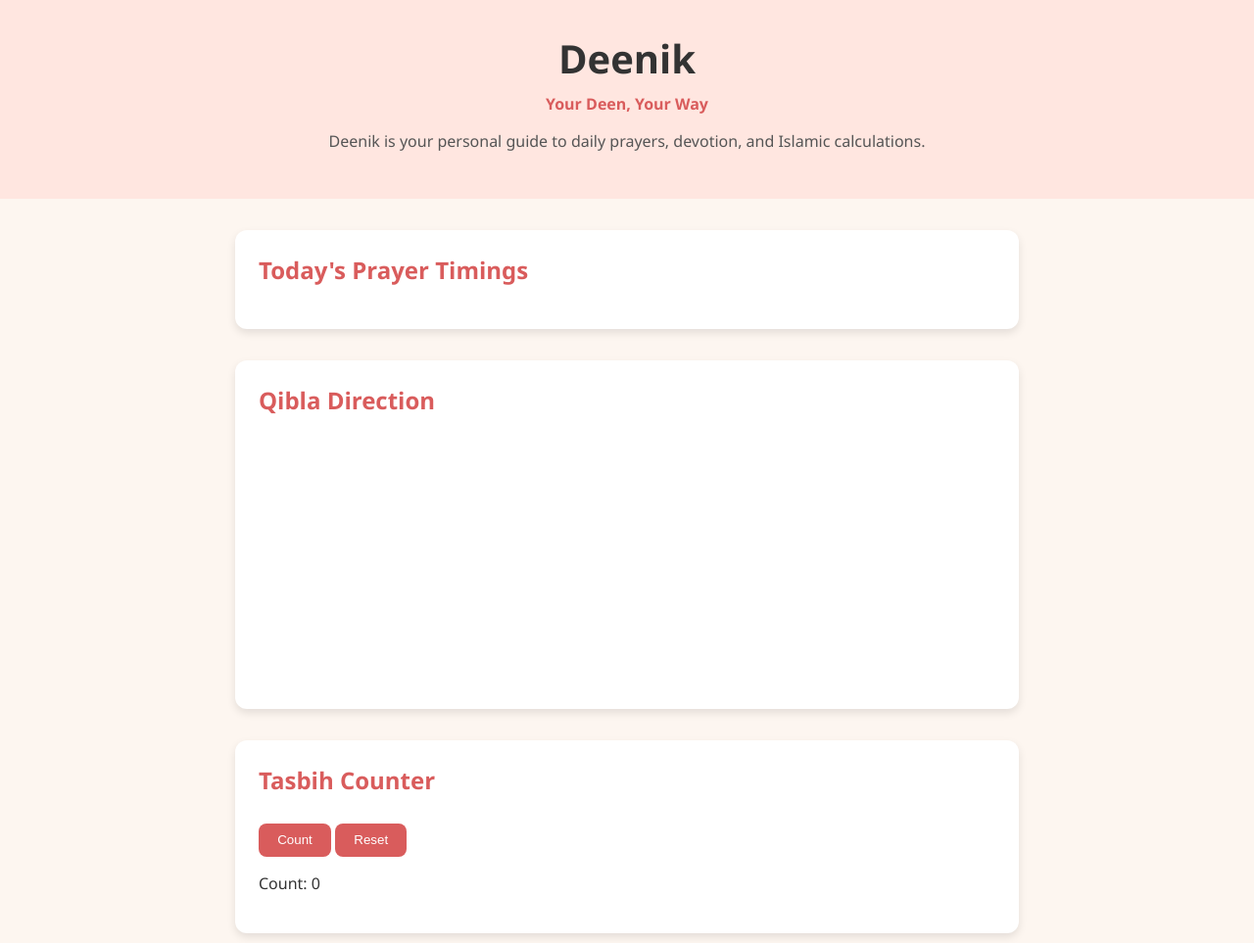
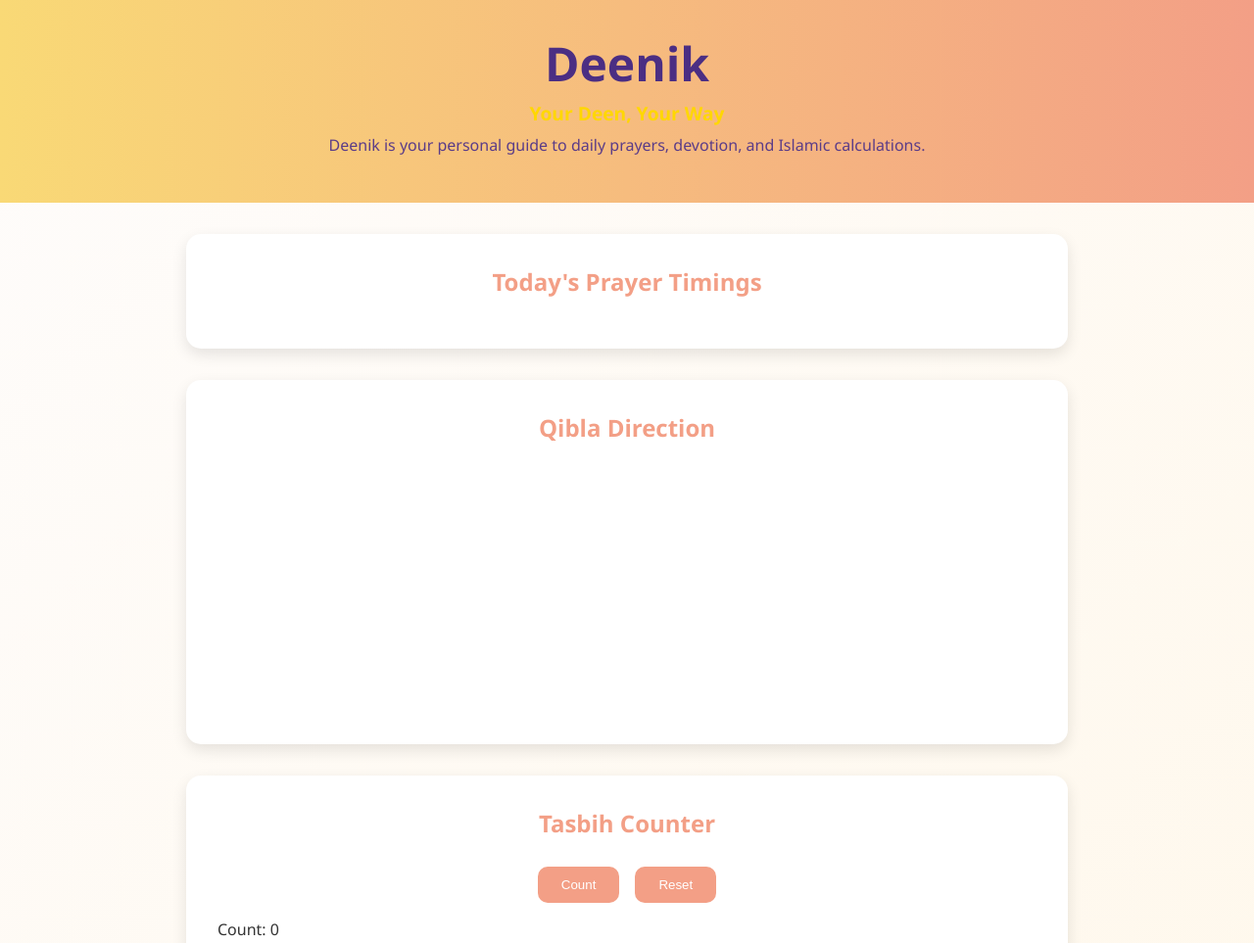
Before and after one commit to m7-bytes/Deenik, a plain HTML site: page index.html in a window 1280 px wide. Shown: the top 963 px of the page at 98% size. Drawn offline with nearby package versions, Linux system fonts and the light colour scheme.

Commit message:
Update style.css

```diff
--- a/style.css
+++ b/style.css
@@ -2,79 +2,95 @@ body {
   font-family: 'Segoe UI', Tahoma, Geneva, Verdana, sans-serif;
   margin: 0;
   padding: 0;
-    background: #fdf6f0;
+  background: linear-gradient(135deg, #fefcfb, #fff7e8);
   color: #333;
 }
 
 header {
   text-align: center;
   padding: 2rem 1rem;
-    background-color: #ffe6e0;
+  background: linear-gradient(to right, #f9d976, #f39f86);
+  color: #4b2e83;
 }
 
 header h1 {
   margin: 0;
-    font-size: 2.5rem;
+  font-size: 3rem;
+}
+
+.tagline {
+  display: block;
+  font-size: 1.2rem;
+  font-weight: bold;
+  color: #ffd700; /* Gold */
+  margin-top: 0.3rem;
 }
 
 header p {
   font-size: 1rem;
-    color: #555;
-}
-
-.tagline {
-    display: block;
   margin-top: 0.5rem;
-    font-weight: bold;
-    color: #d95c5c;
+  color: #5b3c88;
 }
 
 main {
   padding: 2rem 1rem;
+  max-width: 900px;
+  margin: 0 auto;
   display: grid;
   grid-template-columns: 1fr;
   gap: 2rem;
-    max-width: 800px;
-    margin: 0 auto;
 }
 
 section {
   background: #fff;
-    padding: 1.5rem;
-    border-radius: 12px;
-    box-shadow: 0 4px 8px rgba(0,0,0,0.1);
+  padding: 2rem;
+  border-radius: 15px;
+  box-shadow: 0 6px 15px rgba(0,0,0,0.1);
 }
 
 section h2 {
   margin-top: 0;
-    color: #d95c5c;
+  color: #f39f86;
+  text-align: center;
 }
 
 button {
-    background-color: #d95c5c;
+  background-color: #f39f86;
   color: white;
   border: none;
-    padding: 0.6rem 1.2rem;
-    border-radius: 8px;
+  padding: 0.7rem 1.5rem;
+  border-radius: 10px;
   cursor: pointer;
   margin-top: 0.5rem;
+  transition: all 0.3s ease;
 }
 
 button:hover {
-    background-color: #c14f4f;
+  background-color: #e07b63;
 }
 
 input {
   padding: 0.5rem;
-    border-radius: 6px;
+  border-radius: 8px;
   border: 1px solid #ccc;
   width: 100%;
-    margin-top: 0.3rem;
+  margin: 0.3rem 0 1rem 0;
 }
 
 footer {
   text-align: center;
   padding: 1rem;
+  background-color: #f9d976;
   margin-top: 2rem;
-    background-color: #ffe6e0;
 }
+
+.tasbih-controls {
+  display: flex;
+  gap: 1rem;
+  justify-content: center;
+  margin-bottom: 0.5rem;
+}
+
+.zakat-inputs label {
+  font-weight: bold;
+}
```
Lines whose indentation alone changed are shown as unchanged.
